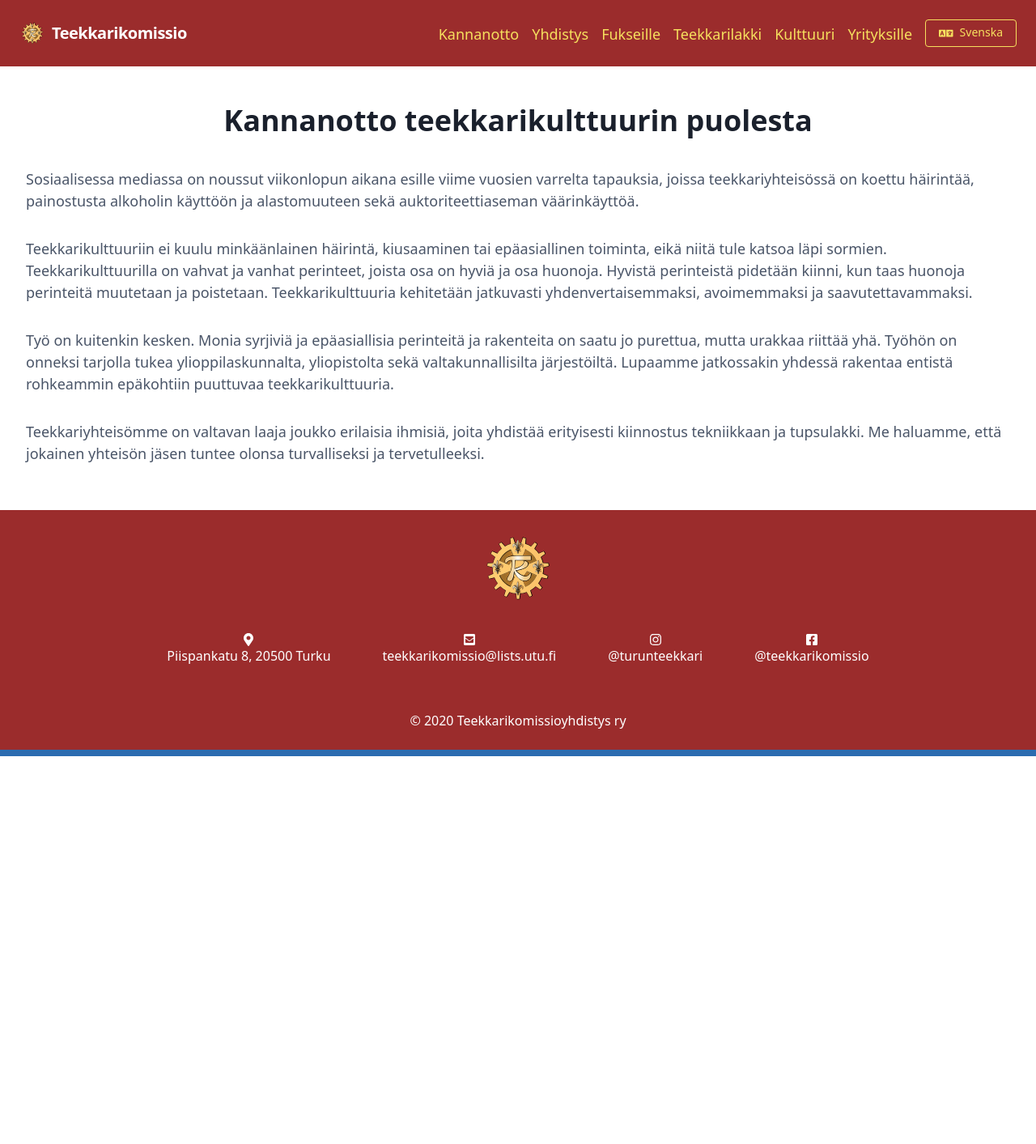
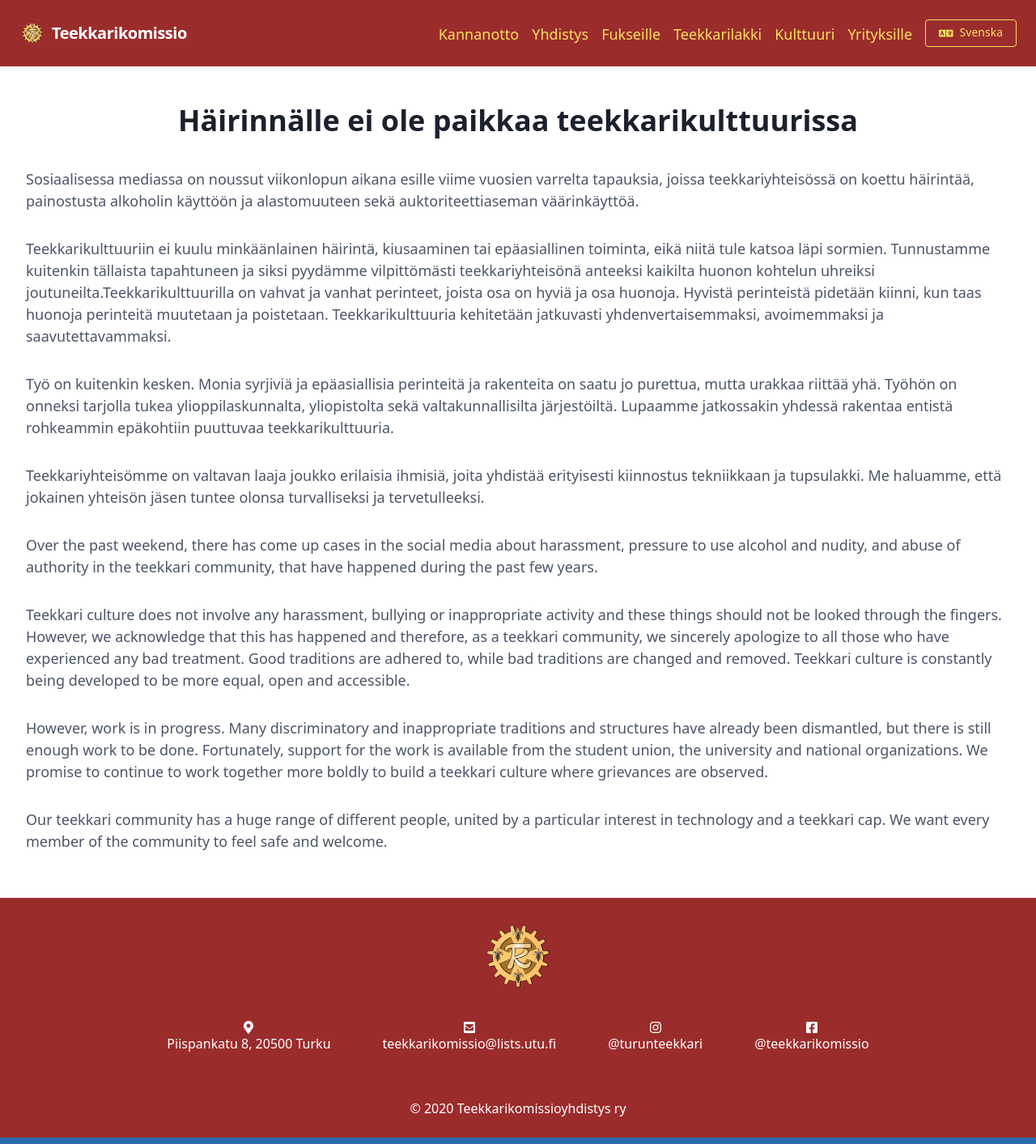
Before and after one commit to Teekkarikomissio/teekkarikomissio.fi, a Next.js app: page /fi/kannanotto in a window 1280 px wide. Shown: the whole page at 81% size. Before the commit the page ends 934 px from the top, so only its background shows below. Built offline with nearby package versions, Linux system fonts and the light colour scheme; what next would draw is missing.

Commit message:
Updated text

```diff
--- a/pages/[lang]/kannanotto.js
+++ b/pages/[lang]/kannanotto.js
@@ -13,14 +13,14 @@ const Commitment = () => {
     <Layout titleKey={t('metaTitle')}>
       <H1>{t('commitmentHeading')}</H1>
       <br></br>
-      <LongText className="max-w-prose">Sosiaalisessa mediassa on noussut viikonlopun aikana esille viime vuosien varrelta tapauksia, joissa teekkariyhteisössä on koettu häirintää, painostusta alkoholin käyttöön ja alastomuuteen sekä auktoriteettiaseman väärinkäyttöä.
-      </LongText>
-      <LongText>Teekkarikulttuuriin ei kuulu minkäänlainen häirintä, kiusaaminen tai epäasiallinen toiminta, eikä niitä tule katsoa läpi sormien. Teekkarikulttuurilla on vahvat ja vanhat perinteet, joista osa on hyviä ja osa huonoja. Hyvistä perinteistä pidetään kiinni, kun taas huonoja perinteitä muutetaan ja poistetaan. Teekkarikulttuuria kehitetään jatkuvasti yhdenvertaisemmaksi, avoimemmaksi ja saavutettavammaksi.
-      </LongText>
-      <LongText>Työ on kuitenkin kesken. Monia syrjiviä ja epäasiallisia perinteitä ja rakenteita on saatu jo purettua, mutta urakkaa riittää yhä. Työhön on onneksi tarjolla tukea ylioppilaskunnalta, yliopistolta sekä valtakunnallisilta järjestöiltä. Lupaamme jatkossakin yhdessä rakentaa entistä rohkeammin epäkohtiin puuttuvaa teekkarikulttuuria.
-      </LongText>
-      <LongText>Teekkariyhteisömme on valtavan laaja joukko erilaisia ihmisiä, joita yhdistää erityisesti kiinnostus tekniikkaan ja tupsulakki. Me haluamme, että jokainen yhteisön jäsen tuntee olonsa turvalliseksi ja tervetulleeksi.
-      </LongText>
+      <LongText className="max-w-prose">Sosiaalisessa mediassa on noussut viikonlopun aikana esille viime vuosien varrelta tapauksia, joissa teekkariyhteisössä on koettu häirintää, painostusta alkoholin käyttöön ja alastomuuteen sekä auktoriteettiaseman väärinkäyttöä.</LongText>
+      <LongText>Teekkarikulttuuriin ei kuulu minkäänlainen häirintä, kiusaaminen tai epäasiallinen toiminta, eikä niitä tule katsoa läpi sormien. Tunnustamme kuitenkin tällaista tapahtuneen ja siksi pyydämme vilpittömästi teekkariyhteisönä anteeksi kaikilta huonon kohtelun uhreiksi joutuneilta.Teekkarikulttuurilla on vahvat ja vanhat perinteet, joista osa on hyviä ja osa huonoja. Hyvistä perinteistä pidetään kiinni, kun taas huonoja perinteitä muutetaan ja poistetaan. Teekkarikulttuuria kehitetään jatkuvasti yhdenvertaisemmaksi, avoimemmaksi ja saavutettavammaksi.</LongText>
+      <LongText>Työ on kuitenkin kesken. Monia syrjiviä ja epäasiallisia perinteitä ja rakenteita on saatu jo purettua, mutta urakkaa riittää yhä. Työhön on onneksi tarjolla tukea ylioppilaskunnalta, yliopistolta sekä valtakunnallisilta järjestöiltä. Lupaamme jatkossakin yhdessä rakentaa entistä rohkeammin epäkohtiin puuttuvaa teekkarikulttuuria.</LongText>
+      <LongText>Teekkariyhteisömme on valtavan laaja joukko erilaisia ihmisiä, joita yhdistää erityisesti kiinnostus tekniikkaan ja tupsulakki. Me haluamme, että jokainen yhteisön jäsen tuntee olonsa turvalliseksi ja tervetulleeksi.</LongText>
+      <LongText>Over the past weekend, there has come up cases in the social media about harassment, pressure to use alcohol and nudity, and abuse of authority in the teekkari community, that have happened during the past few years.</LongText>
+      <LongText>Teekkari culture does not involve any harassment, bullying or inappropriate activity and these things should not be looked through the fingers. However, we acknowledge that this has happened and therefore, as a teekkari community, we sincerely apologize to all those who have experienced any bad treatment. Good traditions are adhered to, while bad traditions are changed and removed. Teekkari culture is constantly being developed to be more equal, open and accessible.</LongText>
+      <LongText>However, work is in progress. Many discriminatory and inappropriate traditions and structures have already been dismantled, but there is still enough work to be done. Fortunately, support for the work is available from the student union, the university and national organizations. We promise to continue to work together more boldly to build a teekkari culture where grievances are observed.</LongText>
+      <LongText>Our teekkari community has a huge range of different people, united by a particular interest in technology and a teekkari cap. We want every member of the community to feel safe and welcome.</LongText>
       <br></br>
     </Layout>
   );
--- a/static-translations/locales/fi/commitment.js
+++ b/static-translations/locales/fi/commitment.js
@@ -1,4 +1,4 @@
 export default {
   metaTitle: 'Kannanotto',
-  commitmentHeading: 'Kannanotto teekkarikulttuurin puolesta'
+  commitmentHeading: 'Häirinnälle ei ole paikkaa teekkarikulttuurissa'
 }
--- a/static-translations/locales/sv/commitment.js
+++ b/static-translations/locales/sv/commitment.js
@@ -1,4 +1,4 @@
 export default {
   metaTitle: 'Kannanotto',
-  commitmentHeading: 'Kannanotto teekkarikulttuurin puolesta'
+  commitmentHeading: 'Häirinnälle ei ole paikkaa teekkarikulttuurissa'
 }
```
